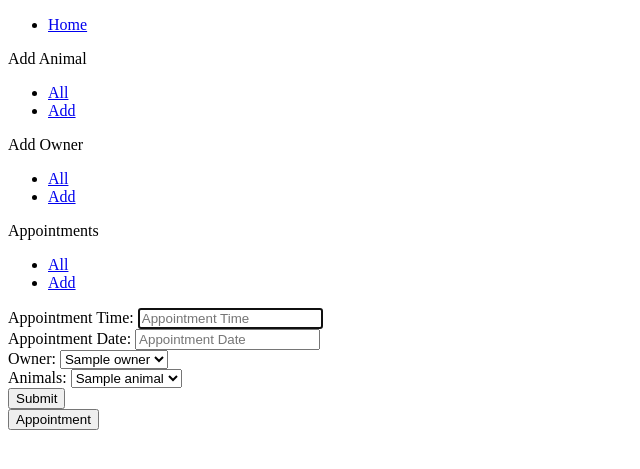
After one commit to Iain-Forbes/Vet_Project, a Flask app: page /appointments/new in a window 1280 px wide. The commit adds this page. Shown: the top 469 px of the page, without its empty margins (0-640 px from the left). Run offline with Flask 2, Linux system fonts and the light colour scheme; a database or web service that is not in the repository returns one stand-in record (values such as "Sample title"); some libraries are stand-ins or nearby versions.

Commit message:
can view appointments/create them, view id details of owner, animals

```diff
--- a/app.py
+++ b/app.py
@@ -1,12 +1,12 @@
 from flask import Flask, render_template, Blueprint
 
 from controllers.owner_controller import owners_blueprint
-# from controllers.appointment_controller import appointment_blueprint
+from controllers.appointment_controller import appointments_blueprint
 from controllers.animal_controller import animals_blueprint
 
 app = Flask(__name__)
 
-# app.register_blueprint(vet_blueprint)
+app.register_blueprint(appointments_blueprint)
 app.register_blueprint(owners_blueprint)
 app.register_blueprint(animals_blueprint)
 
--- a/controllers/appointment_controller.py
+++ b/controllers/appointment_controller.py
@@ -0,0 +1,68 @@
+from flask import Flask, render_template, Blueprint, redirect, request
+from models.appointment import Appointment
+import repositories.animal_repository as animal_repository
+import repositories.owner_repository as owner_repository
+import repositories.appointment_repository as appointment_repository
+
+appointments_blueprint = Blueprint('appointment', __name__)
+
+# INDEX
+# GET '/appointments
+@appointments_blueprint.route("/appointments", methods=['GET'])
+def owner():
+    appointments = appointment_repository.select_all()
+    owners = owner_repository.select_all()
+    animals = animal_repository.select_all()
+    return render_template("appointments/index.html", all_appointments=appointments, owners=owners, animals=animals)
+
+# NEW
+# GET '/appointments/new'
+@appointments_blueprint.route("/appointments/new", methods=['GET'])
+def new_appointment():
+    owners = owner_repository.select_all()
+    animals = animal_repository.select_all()
+    return render_template("appointments/new.html", owners=owners, animals=animals)
+    return render_template("appointments/new.html")
+
+@appointments_blueprint.route("/appointments/<id>")
+def show_appointments(id):
+    appointment = appointment_repository.select(id)
+    return render_template("appointments/show.html", appointment=appointment)
+
+@appointments_blueprint.route("/appointments", methods=["POST"])
+def create_appointment():
+    appointment_time = request.form["appointment_time"]
+    appointment_date = request.form["appointment_date"]
+    owner  = owner_repository.select(request.form["owner_id"])
+    animal = animal_repository.select(request.form["animal_id"])
+    new_appointment = Appointment(appointment_time, appointment_date,
+    owner,
+    animal)
+    appointment_repository.save(new_appointment)
+    return redirect("/appointments")
+
+
+
+@appointments_blueprint.route("/appointments/<id>/edit")
+def edit_appointment(id):
+    appointment = appointment_repository.select(id)
+    return render_template("appointments/edit.html", appointment=appointment)
+
+
+@appointments_blueprint.route("/appointments/<id>", methods=["POST"])
+def update_appointment(id):
+    appointment_time = request.form  ["appointment_time"]
+    appointment_date = request.form["appointment_date"]
+    owner  = owner_repository.select(request.form["owner_id"])
+    animal = animal_repository.select(request.form["animal_id"])
+    new_appointment = Appointment(appointment_time, appointment_date,
+    owner,
+    animal)
+    appointment_repository.update(owner)
+    return redirect("/appointments")
+
+
+@appointments_blueprint.route("/appointments/<id>/delete", methods=["POST"])
+def delete_appointment(id):
+    appointment_repository.delete(id)
+    return redirect("/appointments")
--- a/repositories/animal_repository.py
+++ b/repositories/animal_repository.py
@@ -29,7 +29,10 @@ def select(id):
     sql ="SELECT * FROM animals where id = %s"
     values = [id]
     result = run_sql(sql, values)[0]
-    animal =  Animal(
+
+
+    if result is not None:
+        animal =  Animal(
         result["name"],
         result ["date_of_birth"],
         result ["animal_type"],
--- a/repositories/owner_repository.py
+++ b/repositories/owner_repository.py
@@ -24,7 +24,9 @@ def select(id):
     sql ="SELECT * FROM owners where id = %s"
     values = [id]
     result = run_sql(sql, values)[0]
-    owner = Owner(
+
+    if result is not None:
+     owner = Owner(
         result["name"],
         result["address"],
         result["id"])
--- /dev/null
+++ b/templates/appointments/new.html
@@ -0,0 +1,49 @@
+{% extends "base.html" %}
+{% block content %}
+
+<form action="/appointments" method="post">
+
+  <form action="/appointments" method="post">
+
+    <div>
+      <label for="appointment_time">Appointment Time:</label>
+      <input type="text" id="appointment_time" name="appointment_time" placeholder="Appointment Time" required autofocus>
+    </div>
+
+    <div>
+      <label for="appointment_date">Appointment Date:</label>
+      <input type="text" id="appointment_date" name="appointment_date" placeholder="Appointment Date" required autofocus>
+    </div>
+
+    <form action="/appointments" method="POST">
+      <div>
+          <label for="owner">Owner:</label>
+          <select name="owner_id" id="owner">
+              {% for owner in owners %}
+              <option value="{{ owner.id }}">
+                  {{ owner.name }}
+              </option>
+              {% endfor %}
+          </select>
+      </div>
+      <div>
+          <label for="animal">Animals:</label>
+          <select name="animal_id" id="animal">
+              {% for animal in animals %}
+              <option value="{{ animal.id }}">
+                  {{ animal.name }}
+              </option>
+              {% endfor %}
+          </select>
+      </div>
+      <div>
+          <input type="submit">
+      </div>
+  </form>
+
+
+  <button type="submit"> Appointment</button>
+
+</form>
+
+{% endblock %}
--- a/templates/base.html
+++ b/templates/base.html
@@ -22,6 +22,11 @@
             <li><a href="/owners">All</a></li>
             <li><a href="/owners/new">Add</a></li>
       </ul>
+      Appointments
+      <ul>
+        <li><a href="/appointments">All</a></li>
+        <li><a href="/appointments/new">Add</a></li>
+      </ul>
     </nav>
   </header>
   <div class="container">
--- a/templates/owners/edit.html
+++ b/templates/owners/edit.html
@@ -15,6 +15,6 @@
 
   <button type="submit">Edit Owner Details</button>
 
-</form> -->
+</form>
 
 {% endblock %}
```
Also changed, not shown: repositories/appointment_repository.py (+23 -12 lines), templates/appointments/edit.html (added, +45 -0 lines), templates/appointments/index.html (added, +21 -0 lines), templates/appointments/show.html (added, +16 -0 lines).
